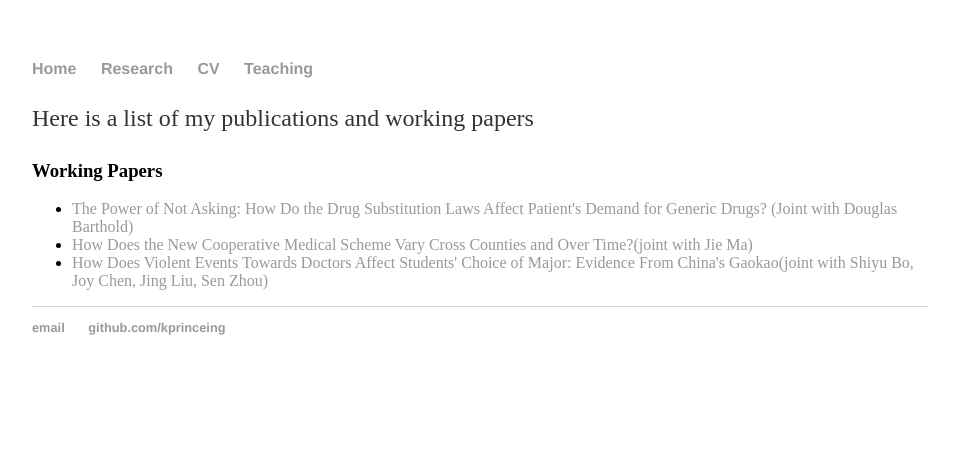
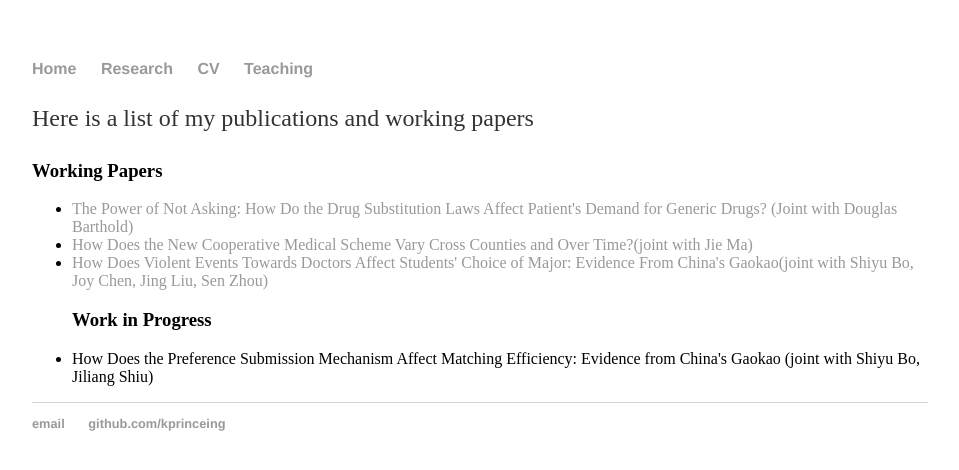
Before and after one commit to kprinceing/kprinceing.github.io, a Jekyll site: the page built from research.html, in a window 1280 px wide. Shown: the top 470 px of the page, without its empty margins (160-1119 px from the left). Built offline with Jekyll 4.4.1, drawn with Linux system fonts in a browser that asks for light colours.

Commit message:
Update research.html

```diff
--- a/research.html
+++ b/research.html
@@ -12,6 +12,9 @@ title:  research
 
 		<li> <a >How Does Violent Events Towards Doctors Affect Students' Choice of Major: Evidence From China's Gaokao(joint with Shiyu Bo, Joy Chen, Jing Liu, Sen Zhou)  </a> </li>
 
-	</ul>
+
+	<h3>Work in Progress</h3>
+		<li> How Does the Preference Submission Mechanism Affect Matching Efficiency: Evidence from China's Gaokao (joint with Shiyu Bo, Jiliang Shiu)
+</ul>
 
 </div><!-- /.blurb -->
```
